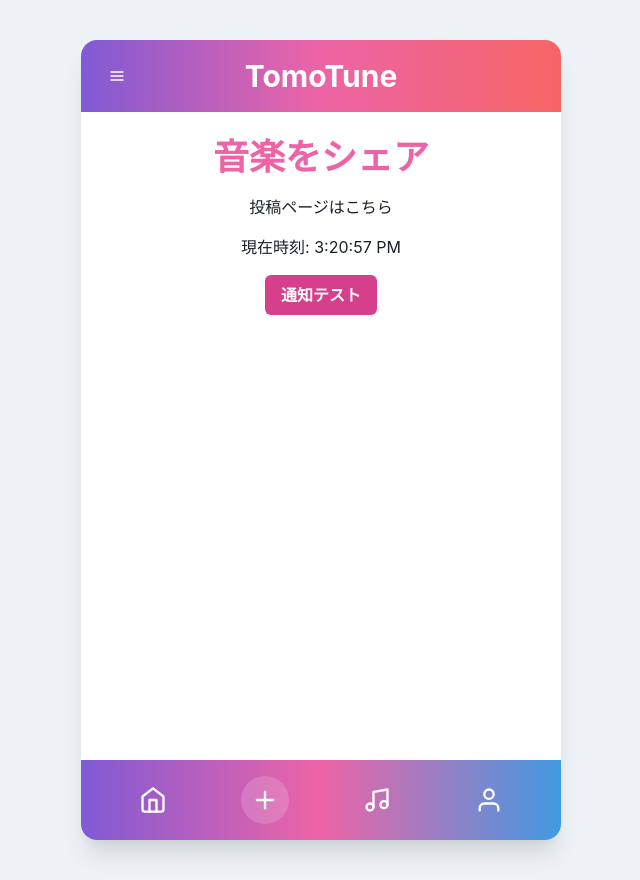
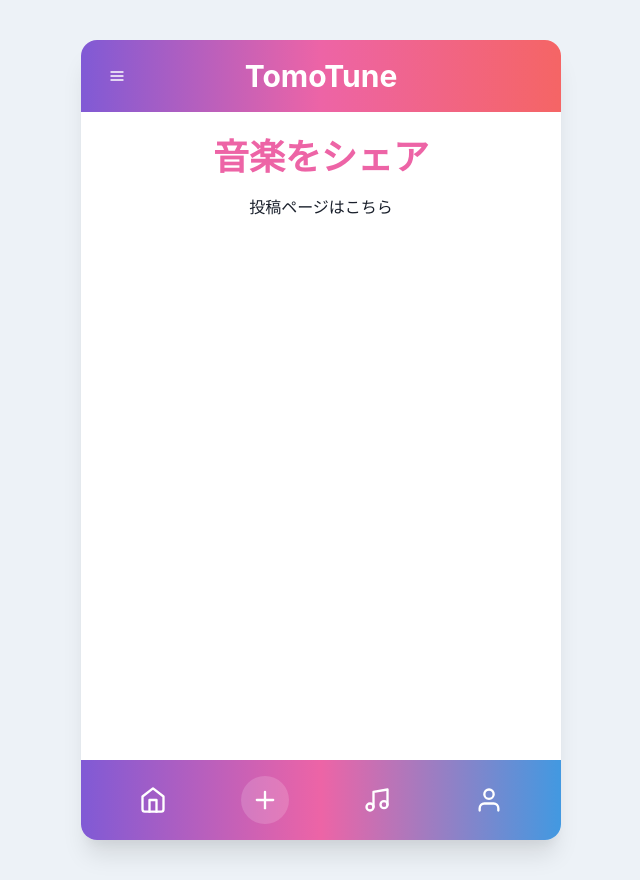
Before and after one commit to KinoshitaHaruto/TomoTune, a React app in the folder frontend/: page /share in a window 1280 px wide. Shown: the whole page, without its empty margins (319-959 px from the left). Built offline with nearby package versions, Linux system fonts and the light colour scheme; the HTML template or start-up script is replaced by a standard one.

Commit message:
アプリ内通知#%

```diff
--- a/frontend/src/App.tsx
+++ b/frontend/src/App.tsx
@@ -1,4 +1,6 @@
 import { Routes, Route } from 'react-router-dom'
+import { useToast } from '@chakra-ui/react'
+import { useEffect } from 'react'
 import Layout from './components/Layout'
 import Home from './pages/Home'
 import Login from './pages/Login'
@@ -9,6 +11,30 @@ import Profile from './pages/Profile'
 
 
 function App() {
+    const toast = useToast()
+
+    useEffect(() => {
+    const checkTime = () => {
+        const now = new Date()
+        const hour = now.getHours()
+        const minute = now.getMinutes()
+
+        if ((hour === 8 && minute === 0) || (hour === 13 && minute === 0) || (hour === 18 && minute === 0) || (hour === 0 && minute === 27)) {
+            toast({
+                title: "投稿の時間です！",
+                description: "音楽をシェアしましょう 🎵",
+                status: "info",
+                duration: 5000,
+                isClosable: true,
+            })
+        }
+    }
+
+    // 1分ごとに時刻チェック
+    const interval = setInterval(checkTime, 1000)
+    return () => clearInterval(interval)
+    }, [toast])
+
     return (
         <Routes>
             <Route element={<Layout />}>
--- a/frontend/src/pages/Share.tsx
+++ b/frontend/src/pages/Share.tsx
@@ -1,64 +1,11 @@
-import { Box, Heading, Text, VStack, Button, useToast } from '@chakra-ui/react'
-import { useEffect, useState } from 'react'
+import { Box, Heading, Text, VStack, Button} from '@chakra-ui/react'
 
 function Share() {
-  const toast = useToast()
-  const [time, setTime] = useState(new Date())
-
-
-  useEffect(() => {
-    const checkTime = () => {
-      const now = new Date()
-      setTime(now) // ← 現在時刻を更新して画面に表示
-      const hour = now.getHours()
-      const minute = now.getMinutes()
-
-
-      // 例: 毎日21:00に通知
-      if ((hour === 8 && minute === 0) || (hour === 13 && minute === 0) || (hour === 18 && minute === 0) || (hour === 0 && minute === 15)) {
-        toast({
-          title: "投稿の時間です！",
-          description: "音楽をシェアしましょう 🎵",
-          status: "info",
-          duration: 5000,
-          isClosable: true,
-        })
-      }
-    }
-
-    // 1分ごとに時刻チェック
-    const interval = setInterval(checkTime, 60000)
-
-    return () => clearInterval(interval)
-  }, [toast])
-
-  // 手動で通知を出す関数
-  const notifyNow = () => {
-    toast({
-      title: "テスト通知",
-      description: "これは動作確認用の通知です ✅",
-      status: "success",
-      duration: 3000,
-      isClosable: true,
-    })
-  }
-
 
   return (
     <VStack spacing={4}>
       <Heading color="pink.400">音楽をシェア</Heading>
       <Text>投稿ページはこちら</Text>
-
-       {/* 現在時刻を表示 */}
-      <Box>
-        <Text>現在時刻: {time.toLocaleTimeString()}</Text>
-      </Box>
-
-      {/* テスト通知ボタン */}
-      <Button onClick={notifyNow} colorScheme="pink">
-        通知テスト
-      </Button>
-
     </VStack>
   )
 }
```
